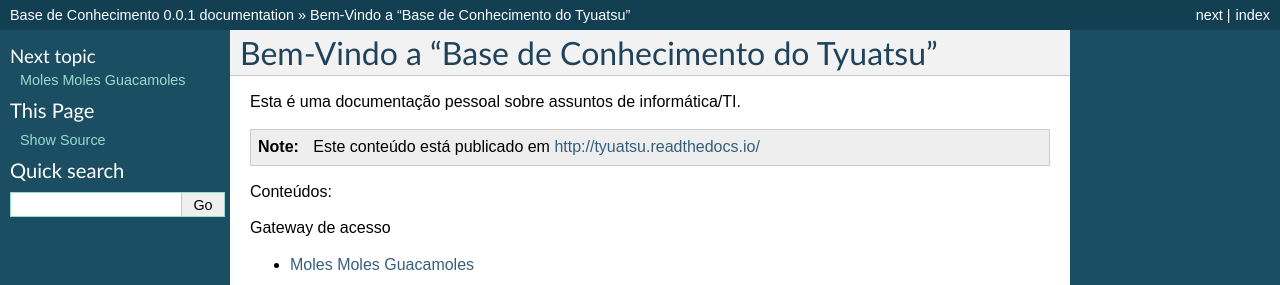
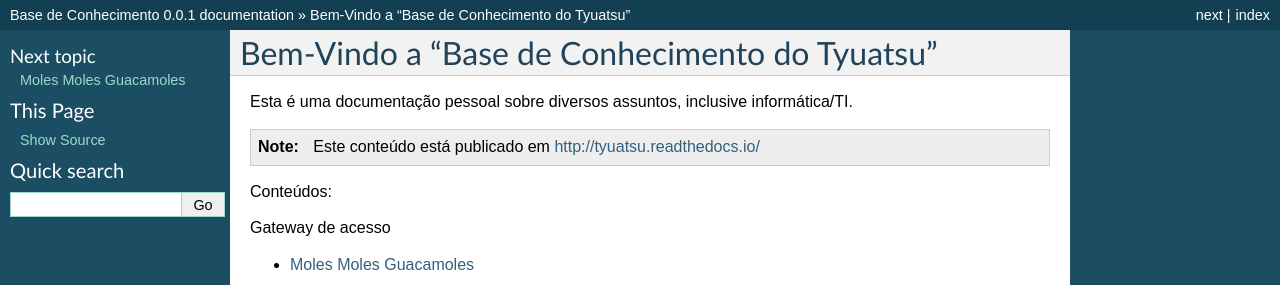
Before and after one commit to tyuatsu/base, a Sphinx documentation site: the page built from source/index.rst, in a window 1280 px wide. Shown: the top 285 px of the page. Built offline with Sphinx 7.4.7, drawn with Linux system fonts in a browser that asks for light colours; pages that are not in the unit, such as notebooks, are missing from menus.

Commit message:
A arte de documentar

```diff
--- a/source/index.rst
+++ b/source/index.rst
@@ -1,6 +1,6 @@
 Bem-Vindo a "Base de Conhecimento do Tyuatsu"
-==================================
-Esta é uma documentação pessoal sobre assuntos de informática/TI.
+===============================================
+Esta é uma documentação pessoal sobre diversos assuntos, inclusive informática/TI.
 
 .. note:: Este conteúdo está publicado em http://tyuatsu.readthedocs.io/
 
```
Also changed, not shown: 4 other files.
